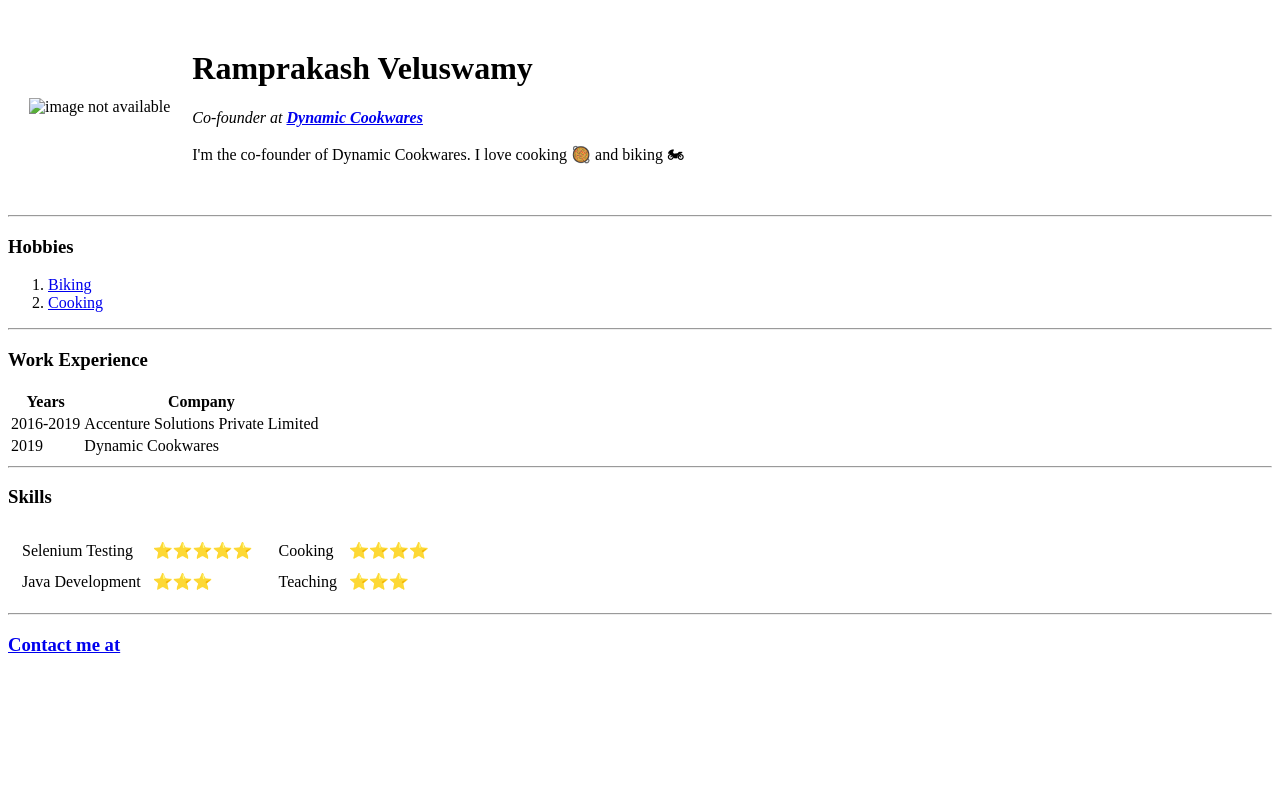
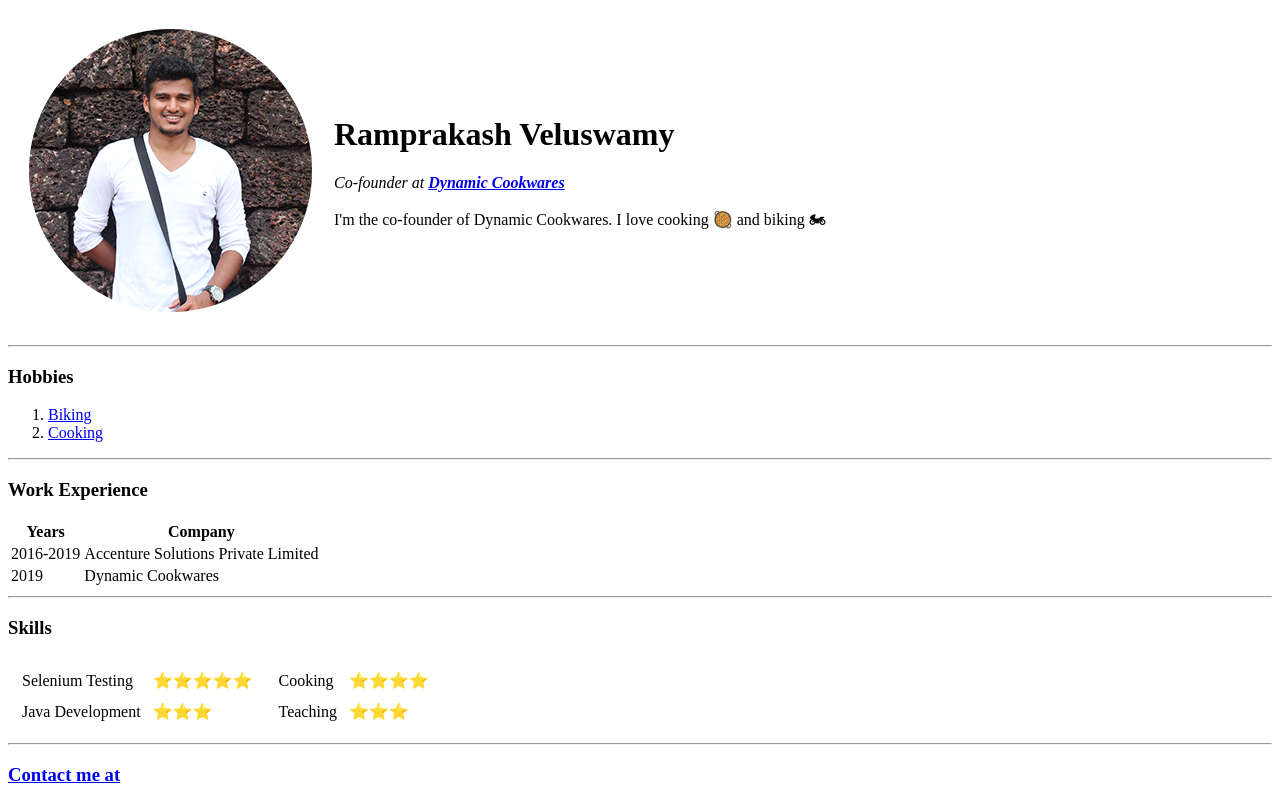
Before and after one commit to ragnorLothbrok/cv, a plain HTML site: page index.html in a window 1280 px wide. Drawn offline with Linux system fonts and the light colour scheme.

Commit message:
Update index.html

```diff
--- a/index.html
+++ b/index.html
@@ -11,7 +11,7 @@
 <body>
   <table cellspacing="20">
     <tr>
-      <td><img src="images/ram.png" alt="image not available"></td>
+      <td><img src="ram.png" alt="image not available"></td>
       <td>
         <h1>Ramprakash Veluswamy</h1>
         <p><em>Co-founder at <strong><a href="https://dynamiccookwares.com/">Dynamic Cookwares</a></strong></em></p>
```
